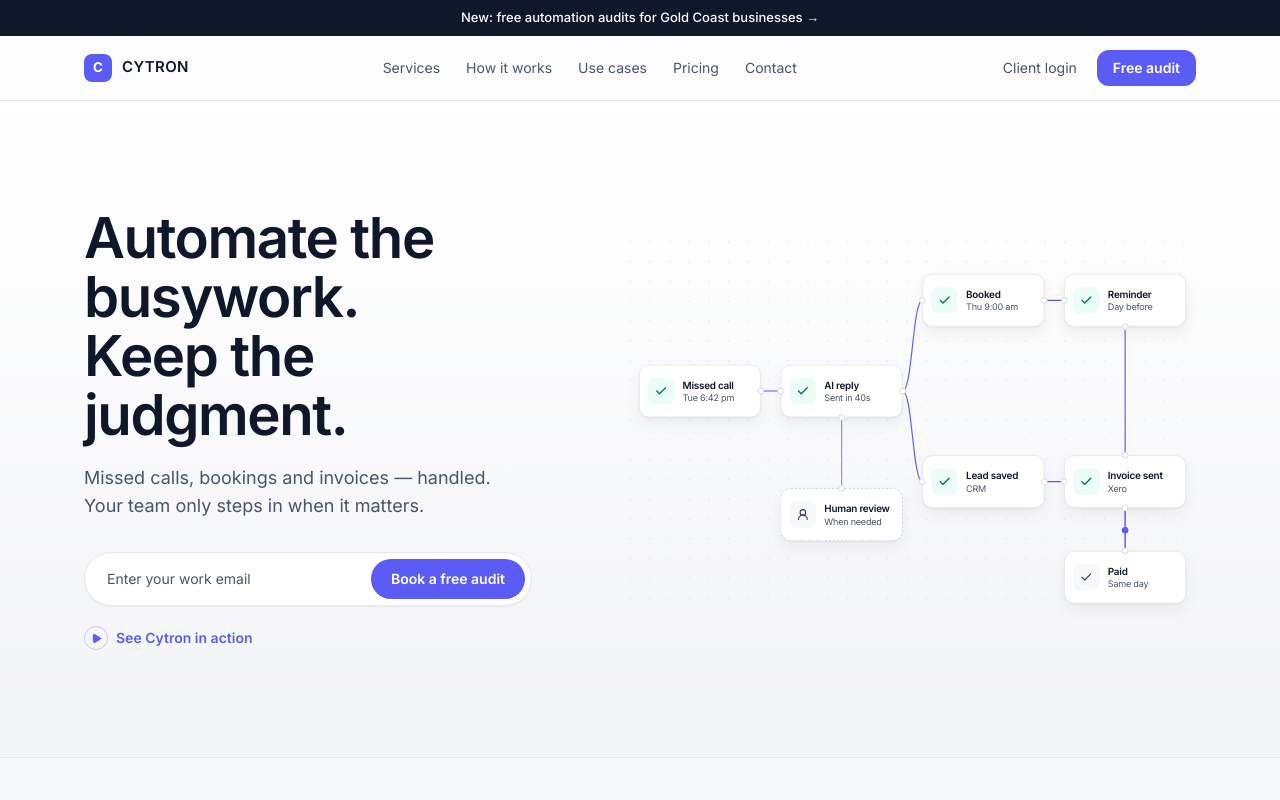
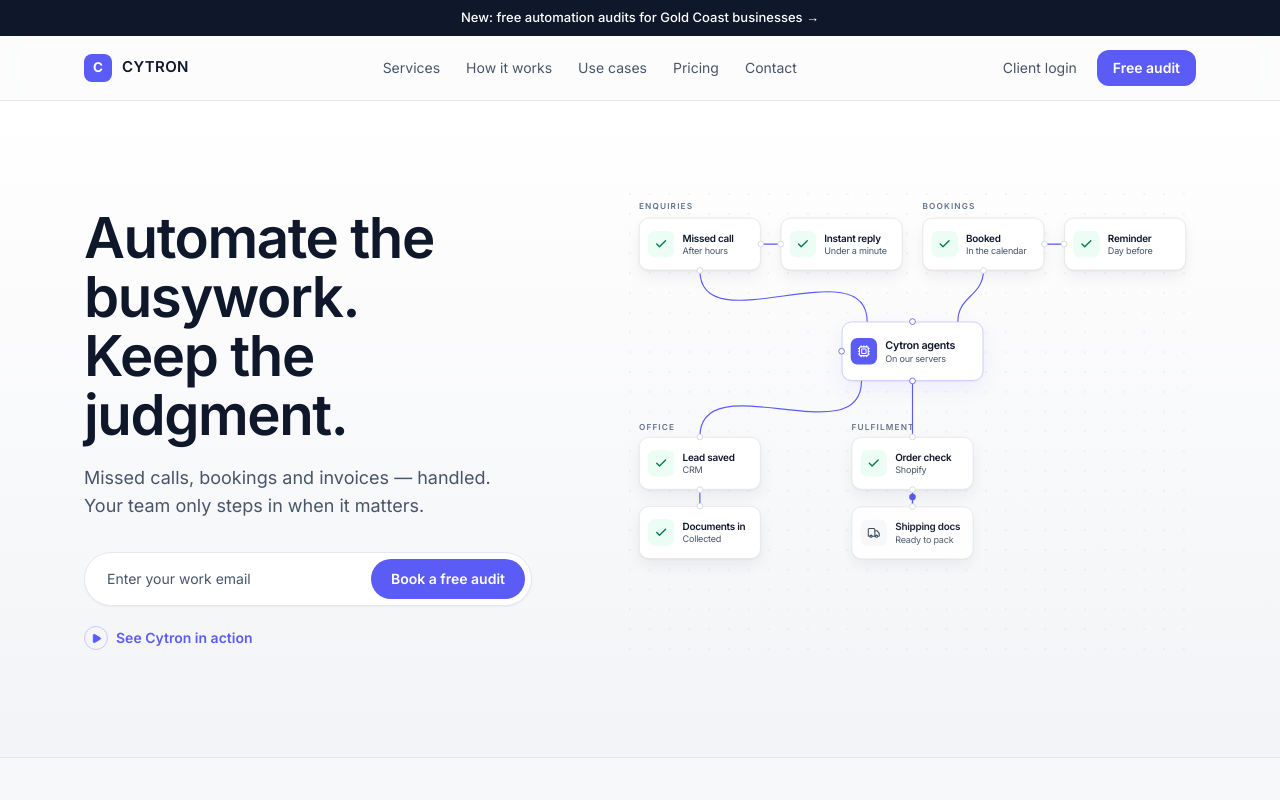
Before and after one commit to thiagocaian/Generate-auto-post-AI-videos-to-social-media-with-Veo3-and-Blotato, a Next.js app: page / in a window 1280 px wide. Shown: the top 800 px of the page. Built offline with nearby package versions, Linux system fonts and the light colour scheme.

Commit message:
Show every Cytron service area in the hero flow graph
Replace the single missed-call story with a flat Cytron-agents hub and lanes for enquiries, bookings, office, fulfilment, finance, and human review, using only work already described on the site.

```diff
--- a/components/marketing/hero-flow.tsx
+++ b/components/marketing/hero-flow.tsx
@@ -6,16 +6,35 @@ import {
   Bell,
   CalendarCheck,
   Check,
+  Cpu,
   Database,
+  FileText,
   MessageSquare,
+  Package,
   PhoneMissed,
   Receipt,
+  Truck,
   UserRound,
   type LucideIcon,
 } from "lucide-react";
 
-type NodeId = "trigger" | "sms" | "booked" | "crm" | "reminder" | "invoice" | "paid" | "human";
+type NodeId =
+  | "hub"
+  | "missed"
+  | "reply"
+  | "booked"
+  | "reminder"
+  | "lead"
+  | "documents"
+  | "order"
+  | "shipping"
+  | "invoice"
+  | "paid"
+  | "human";
+
 type NodeState = "idle" | "running" | "done";
+type Side = "left" | "right" | "top" | "bottom";
+type NodeKind = "hub" | "task" | "human";
 
 type FlowNode = {
   id: NodeId;
@@ -24,116 +43,207 @@ type FlowNode = {
   title: string;
   sub: string;
   icon: LucideIcon;
+  kind?: NodeKind;
+  w?: number;
+  h?: number;
 };
 
 type FlowEdge = {
   id: string;
   from: NodeId;
   to: NodeId;
-  /** Leaves from the bottom of `from` and enters the top of `to`. */
-  vertical?: boolean;
+  fromSide: Side;
+  toSide: Side;
+  /** Shift the port along the side, -0.5 to 0.5, so several spokes can leave the hub cleanly. */
+  fromAlong?: number;
+  toAlong?: number;
   dashed?: boolean;
 };
 
-// Flat, grid-aligned canvas: 4 columns × 4 rows. Everything is on the same plane
-// (no rotate / translateZ), so the connector lines always meet the cards exactly.
+type LaneLabel = { id: string; label: string; x: number; y: number; w: number };
+
+// Flat, grid-aligned canvas. No rotate / translateZ, so connectors meet the cards exactly.
 const NODE_W = 148;
 const NODE_H = 64;
-const COL = 172; // column pitch
-const PAD = 12; // room for the port dots on the outer edges
+const HUB_W = 172;
+const HUB_H = 72;
+const COL = 172;
+const PAD = 12;
+
+const TOP_Y = 30;
+const HUB_X = (PAD * 2 + COL * 3 + NODE_W - HUB_W) / 2; // centered in the 688-wide canvas
+const HUB_Y = 156;
+const BOT_Y1 = 296;
+const BOT_Y2 = 380;
+const HUMAN_Y = 492;
+const LEFT_X = PAD;
+const COL1_X = PAD + COL;
+const COL2_X = PAD + COL * 2;
+const RIGHT_X = PAD + COL * 3;
+const MID_X = (PAD * 2 + COL * 3 + NODE_W - NODE_W) / 2; // 270
+const HUMAN_X = MID_X;
 
 const NODES: FlowNode[] = [
-  { id: "trigger", x: PAD, y: 150, title: "Missed call", sub: "Tue 6:42 pm", icon: PhoneMissed },
-  { id: "sms", x: PAD + COL, y: 150, title: "AI reply", sub: "Sent in 40s", icon: MessageSquare },
-  { id: "booked", x: PAD + COL * 2, y: 40, title: "Booked", sub: "Thu 9:00 am", icon: CalendarCheck },
-  { id: "crm", x: PAD + COL * 2, y: 260, title: "Lead saved", sub: "CRM", icon: Database },
-  { id: "reminder", x: PAD + COL * 3, y: 40, title: "Reminder", sub: "Day before", icon: Bell },
-  { id: "invoice", x: PAD + COL * 3, y: 260, title: "Invoice sent", sub: "Xero", icon: Receipt },
-  { id: "paid", x: PAD + COL * 3, y: 376, title: "Paid", sub: "Same day", icon: Check },
-  { id: "human", x: PAD + COL, y: 300, title: "Human review", sub: "When needed", icon: UserRound },
+  { id: "hub", x: HUB_X, y: HUB_Y, w: HUB_W, h: HUB_H, title: "Cytron agents", sub: "On our servers", icon: Cpu, kind: "hub" },
+  // Enquiries — /services "Missed calls & messages"
+  { id: "missed", x: LEFT_X, y: TOP_Y, title: "Missed call", sub: "After hours", icon: PhoneMissed },
+  { id: "reply", x: COL1_X, y: TOP_Y, title: "Instant reply", sub: "Under a minute", icon: MessageSquare },
+  // Bookings — /services "Bookings" + "Reminders"
+  { id: "booked", x: COL2_X, y: TOP_Y, title: "Booked", sub: "In the calendar", icon: CalendarCheck },
+  { id: "reminder", x: RIGHT_X, y: TOP_Y, title: "Reminder", sub: "Day before", icon: Bell },
+  // Office — /services "Lead capture" + /professional-services documents
+  { id: "lead", x: LEFT_X, y: BOT_Y1, title: "Lead saved", sub: "CRM", icon: Database },
+  { id: "documents", x: LEFT_X, y: BOT_Y2, title: "Documents in", sub: "Collected", icon: FileText },
+  // Fulfilment — /retail + /use-cases retailer case study
+  { id: "order", x: MID_X, y: BOT_Y1, title: "Order check", sub: "Shopify", icon: Package },
+  { id: "shipping", x: MID_X, y: BOT_Y2, title: "Shipping docs", sub: "Ready to pack", icon: Truck },
+  // Finance — /services "Invoices & payments"
+  { id: "invoice", x: RIGHT_X, y: BOT_Y1, title: "Invoice sent", sub: "Xero", icon: Receipt },
+  { id: "paid", x: RIGHT_X, y: BOT_Y2, title: "Paid", sub: "Pay-by-link", icon: Check },
+  // Human review — /services "Human review"
+  { id: "human", x: HUMAN_X, y: HUMAN_Y, title: "Human review", sub: "When needed", icon: UserRound, kind: "human" },
+];
+
+const LANES: LaneLabel[] = [
+  { id: "enquiries", label: "Enquiries", x: LEFT_X, y: 8, w: COL + NODE_W },
+  { id: "bookings", label: "Bookings", x: COL2_X, y: 8, w: COL + NODE_W },
+  { id: "office", label: "Office", x: LEFT_X, y: 276, w: NODE_W },
+  { id: "fulfilment", label: "Fulfilment", x: MID_X, y: 276, w: NODE_W },
+  { id: "finance", label: "Finance", x: RIGHT_X, y: 276, w: NODE_W },
+  { id: "exceptions", label: "Exceptions", x: HUMAN_X, y: 472, w: NODE_W },
 ];
 
 const EDGES: FlowEdge[] = [
-  { id: "e-trigger-sms", from: "trigger", to: "sms" },
-  { id: "e-sms-booked", from: "sms", to: "booked" },
-  { id: "e-sms-crm", from: "sms", to: "crm" },
-  { id: "e-sms-human", from: "sms", to: "human", vertical: true, dashed: true },
-  { id: "e-booked-reminder", from: "booked", to: "reminder" },
-  { id: "e-reminder-invoice", from: "reminder", to: "invoice", vertical: true },
-  { id: "e-crm-invoice", from: "crm", to: "invoice" },
-  { id: "e-invoice-paid", from: "invoice", to: "paid", vertical: true },
+  // Hub to each lane, then the two steps inside the lane
+  { id: "e-hub-missed", from: "hub", to: "missed", fromSide: "top", toSide: "bottom", fromAlong: -0.32 },
+  { id: "e-missed-reply", from: "missed", to: "reply", fromSide: "right", toSide: "left" },
+  { id: "e-hub-booked", from: "hub", to: "booked", fromSide: "top", toSide: "bottom", fromAlong: 0.32 },
+  { id: "e-booked-reminder", from: "booked", to: "reminder", fromSide: "right", toSide: "left" },
+  { id: "e-hub-lead", from: "hub", to: "lead", fromSide: "bottom", toSide: "top", fromAlong: -0.36 },
+  { id: "e-lead-documents", from: "lead", to: "documents", fromSide: "bottom", toSide: "top" },
+  { id: "e-hub-order", from: "hub", to: "order", fromSide: "bottom", toSide: "top" },
+  { id: "e-order-shipping", from: "order", to: "shipping", fromSide: "bottom", toSide: "top" },
+  { id: "e-hub-invoice", from: "hub", to: "invoice", fromSide: "bottom", toSide: "top", fromAlong: 0.36 },
+  { id: "e-invoice-paid", from: "invoice", to: "paid", fromSide: "bottom", toSide: "top" },
+  // Dashed exception path, routed around the fulfilment column
+  { id: "e-hub-human", from: "hub", to: "human", fromSide: "left", toSide: "left", fromAlong: 0.28, dashed: true },
 ];
 
 const MAIN_PULSE: { edge: string; fromMs: number; toMs: number }[] = [
-  { edge: "e-trigger-sms", fromMs: 500, toMs: 1500 },
-  { edge: "e-sms-booked", fromMs: 2100, toMs: 3000 },
-  { edge: "e-sms-crm", fromMs: 2100, toMs: 3000 },
-  { edge: "e-booked-reminder", fromMs: 3500, toMs: 4400 },
-  { edge: "e-reminder-invoice", fromMs: 4900, toMs: 5800 },
-  { edge: "e-crm-invoice", fromMs: 3500, toMs: 4900 },
-  { edge: "e-invoice-paid", fromMs: 6300, toMs: 7200 },
+  { edge: "e-hub-missed", fromMs: 900, toMs: 1600 },
+  { edge: "e-missed-reply", fromMs: 1700, toMs: 2300 },
+  { edge: "e-hub-booked", fromMs: 2500, toMs: 3200 },
+  { edge: "e-booked-reminder", fromMs: 3300, toMs: 3900 },
+  { edge: "e-hub-lead", fromMs: 4100, toMs: 4800 },
+  { edge: "e-lead-documents", fromMs: 4900, toMs: 5500 },
+  { edge: "e-hub-order", fromMs: 5700, toMs: 6400 },
+  { edge: "e-order-shipping", fromMs: 6500, toMs: 7100 },
+  { edge: "e-hub-invoice", fromMs: 7300, toMs: 8000 },
+  { edge: "e-invoice-paid", fromMs: 8100, toMs: 8700 },
+  { edge: "e-hub-human", fromMs: 8900, toMs: 9800 },
 ];
 
-const NODE_TIMES: Record<NodeId, { run: number; done: number }> = {
-  trigger: { run: 0, done: 500 },
-  sms: { run: 1500, done: 2100 },
-  booked: { run: 3000, done: 3500 },
-  crm: { run: 3000, done: 3500 },
-  reminder: { run: 4400, done: 4900 },
-  invoice: { run: 5800, done: 6300 },
-  paid: { run: 7200, done: 7700 },
-  human: { run: -1, done: -1 },
+const NODE_TIMES: Record<NodeId, { run: number; done: number; appear: number }> = {
+  hub: { appear: 0, run: 0, done: 700 },
+  missed: { appear: 900, run: 1600, done: 1700 },
+  reply: { appear: 1700, run: 2300, done: 2500 },
+  booked: { appear: 2500, run: 3200, done: 3300 },
+  reminder: { appear: 3300, run: 3900, done: 4100 },
+  lead: { appear: 4100, run: 4800, done: 4900 },
+  documents: { appear: 4900, run: 5500, done: 5700 },
+  order: { appear: 5700, run: 6400, done: 6500 },
+  shipping: { appear: 6500, run: 7100, done: 7300 },
+  invoice: { appear: 7300, run: 8000, done: 8100 },
+  paid: { appear: 8100, run: 8700, done: 8900 },
+  human: { appear: 8900, run: -1, done: -1 },
 };
 
-const LOOP_MS = 9500;
+const LOOP_MS = 12000;
 export const VIEW_W = PAD * 2 + COL * 3 + NODE_W; // 688
-export const VIEW_H = 376 + NODE_H + 16; // 456
+export const VIEW_H = HUMAN_Y + NODE_H + 16; // 572
 
 function nodeById(id: NodeId) {
   return NODES.find((n) => n.id === id)!;
 }
 
+function sizeOf(node: FlowNode) {
+  return { w: node.w ?? NODE_W, h: node.h ?? NODE_H };
+}
+
+function portPoint(node: FlowNode, side: Side, along = 0) {
+  const { w, h } = sizeOf(node);
+  const clamped = Math.max(-0.45, Math.min(0.45, along));
+  switch (side) {
+    case "left":
+      return { x: node.x, y: node.y + h / 2 + clamped * h };
+    case "right":
+      return { x: node.x + w, y: node.y + h / 2 + clamped * h };
+    case "top":
+      return { x: node.x + w / 2 + clamped * w, y: node.y };
+    case "bottom":
+      return { x: node.x + w / 2 + clamped * w, y: node.y + h };
+  }
+}
+
+function control(pt: { x: number; y: number }, side: Side, dist: number) {
+  switch (side) {
+    case "left":
+      return { x: pt.x - dist, y: pt.y };
+    case "right":
+      return { x: pt.x + dist, y: pt.y };
+    case "top":
+      return { x: pt.x, y: pt.y - dist };
+    case "bottom":
+      return { x: pt.x, y: pt.y + dist };
+  }
+}
+
 export function edgeEnds(edge: FlowEdge) {
   const from = nodeById(edge.from);
   const to = nodeById(edge.to);
-  if (edge.vertical) {
   return {
-      start: { x: from.x + NODE_W / 2, y: from.y + NODE_H },
-      end: { x: to.x + NODE_W / 2, y: to.y },
-    };
-  }
-  return {
-    start: { x: from.x + NODE_W, y: from.y + NODE_H / 2 },
-    end: { x: to.x, y: to.y + NODE_H / 2 },
+    start: portPoint(from, edge.fromSide, edge.fromAlong),
+    end: portPoint(to, edge.toSide, edge.toAlong),
   };
 }
 
 function edgePath(edge: FlowEdge) {
   const { start, end } = edgeEnds(edge);
-  let d: string;
-  if (edge.vertical) {
+  const span = Math.hypot(end.x - start.x, end.y - start.y);
+  const dist = Math.max(28, Math.min(90, span * 0.45));
+  // Exception path: leave the hub to the left and drop between Office and Fulfilment.
+  if (edge.id === "e-hub-human") {
+    const midX = 214;
+    const midY = 248;
+    const dropY = 470;
+    const d = `M ${start.x} ${start.y} L ${midX} ${start.y} L ${midX} ${dropY} C ${midX} ${dropY + 18}, ${end.x - 18} ${end.y}, ${end.x} ${end.y}`;
+    return { d, start, end };
+  }
+  if (edge.fromSide === "right" && edge.toSide === "left" && start.y === end.y) {
+    return { d: `M ${start.x} ${start.y} L ${end.x} ${end.y}`, start, end };
+  }
+  if (edge.fromSide === "bottom" && edge.toSide === "top" && start.x === end.x) {
     const dy = Math.max(18, (end.y - start.y) * 0.5);
-    d = `M ${start.x} ${start.y} C ${start.x} ${start.y + dy}, ${end.x} ${end.y - dy}, ${end.x} ${end.y}`;
-  } else if (start.y === end.y) {
-    d = `M ${start.x} ${start.y} L ${end.x} ${end.y}`;
-  } else {
-    const dx = (end.x - start.x) * 0.5;
-    d = `M ${start.x} ${start.y} C ${start.x + dx} ${start.y}, ${end.x - dx} ${end.y}, ${end.x} ${end.y}`;
+    const d = `M ${start.x} ${start.y} C ${start.x} ${start.y + dy}, ${end.x} ${end.y - dy}, ${end.x} ${end.y}`;
+    return { d, start, end };
   }
+  const c1 = control(start, edge.fromSide, dist);
+  const c2 = control(end, edge.toSide, dist);
+  const d = `M ${start.x} ${start.y} C ${c1.x} ${c1.y}, ${c2.x} ${c2.y}, ${end.x} ${end.y}`;
   return { d, start, end };
 }
 
-/** Which sides of each card have a connector, so port dots are drawn only where a line meets the card. */
-const PORTS: Record<NodeId, Set<"left" | "right" | "top" | "bottom">> = (() => {
-  const out = Object.fromEntries(NODES.map((n) => [n.id, new Set()])) as Record<NodeId, Set<"left" | "right" | "top" | "bottom">>;
+const PORTS: Record<NodeId, Partial<Record<Side, boolean>>> = (() => {
+  const out = Object.fromEntries(NODES.map((n) => [n.id, {}])) as Record<NodeId, Partial<Record<Side, boolean>>>;
   for (const e of EDGES) {
-    out[e.from].add(e.vertical ? "bottom" : "right");
-    out[e.to].add(e.vertical ? "top" : "left");
+    out[e.from][e.fromSide] = true;
+    out[e.to][e.toSide] = true;
   }
   return out;
 })();
 
 function stateAt(id: NodeId, t: number, reduced: boolean): NodeState {
+  if (id === "hub") return reduced || t >= NODE_TIMES.hub.done ? "done" : t >= 0 ? "running" : "idle";
   if (reduced) return id === "human" ? "idle" : "done";
   if (id === "human") return "idle";
   const times = NODE_TIMES[id];
@@ -142,12 +252,52 @@ function stateAt(id: NodeId, t: number, reduced: boolean): NodeState {
   return "idle";
 }
 
-const MOBILE_STEPS: { id: NodeId; title: string; sub: string; icon: FlowNode["icon"] }[] = [
-  { id: "trigger", title: "Missed call", sub: "Tue 6:42 pm", icon: PhoneMissed },
-  { id: "sms", title: "AI reply", sub: "Sent in 40s", icon: MessageSquare },
-  { id: "booked", title: "Booked", sub: "Thu 9:00 am", icon: CalendarCheck },
+function visibleAt(id: NodeId, t: number, reduced: boolean) {
+  if (reduced) return true;
+  return t >= NODE_TIMES[id].appear;
+}
+
+const MOBILE_GROUPS: { label: string; nodes: { id: NodeId; title: string; sub: string; icon: FlowNode["icon"] }[] }[] = [
+  { label: "Cytron agents", nodes: [{ id: "hub", title: "Cytron agents", sub: "On our servers", icon: Cpu }] },
+  {
+    label: "Enquiries",
+    nodes: [
+      { id: "missed", title: "Missed call", sub: "After hours", icon: PhoneMissed },
+      { id: "reply", title: "Instant reply", sub: "Under a minute", icon: MessageSquare },
+    ],
+  },
+  {
+    label: "Bookings",
+    nodes: [
+      { id: "booked", title: "Booked", sub: "In the calendar", icon: CalendarCheck },
+      { id: "reminder", title: "Reminder", sub: "Day before", icon: Bell },
+    ],
+  },
+  {
+    label: "Office",
+    nodes: [
+      { id: "lead", title: "Lead saved", sub: "CRM", icon: Database },
+      { id: "documents", title: "Documents in", sub: "Collected", icon: FileText },
+    ],
+  },
+  {
+    label: "Fulfilment",
+    nodes: [
+      { id: "order", title: "Order check", sub: "Shopify", icon: Package },
+      { id: "shipping", title: "Shipping docs", sub: "Ready to pack", icon: Truck },
+    ],
+  },
+  {
+    label: "Finance",
+    nodes: [
       { id: "invoice", title: "Invoice sent", sub: "Xero", icon: Receipt },
-  { id: "paid", title: "Paid", sub: "Same day", icon: Check },
+      { id: "paid", title: "Paid", sub: "Pay-by-link", icon: Check },
+    ],
+  },
+  {
+    label: "Exceptions",
+    nodes: [{ id: "human", title: "Human review", sub: "When needed", icon: UserRound }],
+  },
 ];
 
 function NodeCard({
@@ -155,16 +305,21 @@ function NodeCard({
   state,
   style,
 }: {
-  node: FlowNode | (typeof MOBILE_STEPS)[number];
+  node: FlowNode | { id: NodeId; title: string; sub: string; icon: FlowNode["icon"]; kind?: NodeKind };
   state: NodeState;
   style?: React.CSSProperties;
 }) {
   const Icon = node.icon;
+  const kind: NodeKind = "kind" in node && node.kind ? node.kind : node.id === "hub" ? "hub" : node.id === "human" ? "human" : "task";
+  const isHub = kind === "hub";
+  const isHuman = kind === "human";
   return (
     <div
       className={`flex items-center gap-2.5 rounded-xl border bg-white px-2.5 py-2.5 ${
-        "id" in node && node.id === "human"
+        isHuman
           ? "border-dashed border-slate-300"
+          : isHub
+            ? "border-[#c7c8f8]"
             : state === "running"
               ? "border-[#5b5cf6]"
               : "border-[#e5e7eb]"
@@ -172,23 +327,29 @@ function NodeCard({
       style={{
         width: NODE_W,
         height: NODE_H,
-        boxShadow: "0 1px 2px rgba(15,23,42,0.05), 0 8px 20px rgba(15,23,42,0.06)",
+        boxShadow: isHub
+          ? "0 1px 2px rgba(15,23,42,0.05), 0 10px 24px rgba(91,92,246,0.08)"
+          : "0 1px 2px rgba(15,23,42,0.05), 0 8px 20px rgba(15,23,42,0.06)",
         ...style,
       }}
     >
       <span
         className={`flex h-8 w-8 shrink-0 items-center justify-center rounded-md ${
-          state === "done"
+          isHub
+            ? "bg-[#5b5cf6] text-white"
+            : state === "done"
               ? "bg-emerald-50 text-emerald-700"
               : state === "running"
                 ? "bg-[#5b5cf6] text-white"
                 : "bg-[#f7f8fa] text-slate-700"
         }`}
       >
-        {state === "done" ? <Check size={16} strokeWidth={2.5} /> : <Icon size={16} />}
+        {state === "done" && !isHub ? <Check size={16} strokeWidth={2.5} /> : <Icon size={16} />}
       </span>
       <span className="min-w-0 flex-1">
-        <span className="block truncate text-[12px] font-semibold tracking-tight text-slate-900">{node.title}</span>
+        <span className={`block truncate font-semibold tracking-tight text-slate-900 ${isHub ? "text-[13px]" : "text-[12px]"}`}>
+          {node.title}
+        </span>
         <span className="block truncate text-[11px] leading-tight tracking-tight text-slate-600">{node.sub}</span>
       </span>
     </div>
@@ -235,11 +396,14 @@ function DesktopFlow({ time, reduced }: { time: number; reduced: boolean }) {
         <rect width={VIEW_W} height={VIEW_H} fill="url(#hero-dot-grid)" opacity="0.7" />
         {EDGES.map((edge) => {
           const { d } = paths[edge.id];
+          const fromVisible = visibleAt(edge.from, time, reduced);
+          const toVisible = visibleAt(edge.to, time, reduced);
+          const show = fromVisible && (toVisible || (!reduced && time >= NODE_TIMES[edge.to].appear - 200));
           const live = pulses.some((p) => p.edge === edge.id && p.on);
           const consumed =
             reduced ||
-            MAIN_PULSE.filter((p) => p.edge === edge.id).some((p) => time >= p.toMs) ||
-            (edge.dashed && time >= NODE_TIMES.sms.done);
+            MAIN_PULSE.filter((p) => p.edge === edge.id).some((p) => time >= p.toMs);
+          if (!show) return null;
           return (
             <motion.path
               key={edge.id}
@@ -247,12 +411,13 @@ function DesktopFlow({ time, reduced }: { time: number; reduced: boolean }) {
               fill="none"
               stroke={live || consumed ? "#5b5cf6" : "#cbd5e1"}
               strokeLinecap="round"
+              strokeLinejoin="round"
               strokeWidth={live ? 1.75 : 1.4}
               strokeDasharray={edge.dashed ? "5 5" : undefined}
               strokeOpacity={edge.dashed ? 0.7 : 1}
               initial={reduced ? false : { pathLength: 0 }}
               animate={{ pathLength: 1 }}
-              transition={{ duration: reduced ? 0 : 0.9, ease: "easeOut" }}
+              transition={{ duration: reduced ? 0 : 0.7, ease: "easeOut" }}
             />
           );
         })}
@@ -263,19 +428,56 @@ function DesktopFlow({ time, reduced }: { time: number; reduced: boolean }) {
           ))}
       </svg>
 
+      {LANES.map((lane) => {
+        const related: NodeId[] =
+          lane.id === "enquiries"
+            ? ["missed"]
+            : lane.id === "bookings"
+              ? ["booked"]
+              : lane.id === "office"
+                ? ["lead"]
+                : lane.id === "fulfilment"
+                  ? ["order"]
+                  : lane.id === "finance"
+                    ? ["invoice"]
+                    : ["human"];
+        const show = reduced || related.some((id) => visibleAt(id, time, reduced));
+        if (!show) return null;
+        return (
+          <p
+            key={lane.id}
+            className="absolute text-[10px] font-semibold uppercase tracking-[0.14em] text-slate-500"
+            style={{ left: lane.x, top: lane.y, width: lane.w }}
+          >
+            {lane.label}
+          </p>
+        );
+      })}
+
       {NODES.map((node) => {
+        if (!visibleAt(node.id, time, reduced) && !reduced) {
+          return null;
+        }
         const state = stateAt(node.id, time, reduced);
         const sides = PORTS[node.id];
+        const { w, h } = sizeOf(node);
         const dot = "absolute z-10 h-2 w-2 rounded-full border bg-white";
-        const on = state === "running" ? "border-[#5b5cf6]" : "border-[#d1d5db]";
+        const on = state === "running" || node.kind === "hub" ? "border-[#5b5cf6]" : "border-[#d1d5db]";
         return (
-          <div key={node.id} className="absolute" style={{ left: node.x, top: node.y, width: NODE_W, height: NODE_H }}>
-            {sides.has("left") && <span className={`${dot} ${on} left-0 top-1/2 -translate-x-1/2 -translate-y-1/2`} aria-hidden />}
-            {sides.has("right") && <span className={`${dot} ${on} right-0 top-1/2 translate-x-1/2 -translate-y-1/2`} aria-hidden />}
-            {sides.has("top") && <span className={`${dot} ${on} left-1/2 top-0 -translate-x-1/2 -translate-y-1/2`} aria-hidden />}
-            {sides.has("bottom") && <span className={`${dot} ${on} bottom-0 left-1/2 -translate-x-1/2 translate-y-1/2`} aria-hidden />}
-            <NodeCard node={node} state={state} />
-          </div>
+          <motion.div
+            key={node.id}
+            className="absolute"
+            style={{ left: node.x, top: node.y, width: w, height: h }}
+            initial={reduced ? false : { opacity: 0, y: 8 }}
+            animate={{ opacity: 1, y: 0 }}
+            transition={{ duration: 0.35, ease: "easeOut" }}
+          >
+            {sides.left && <span className={`${dot} ${on} left-0 top-1/2 -translate-x-1/2 -translate-y-1/2`} aria-hidden />}
+            {sides.right && <span className={`${dot} ${on} right-0 top-1/2 translate-x-1/2 -translate-y-1/2`} aria-hidden />}
+            {sides.top && <span className={`${dot} ${on} left-1/2 top-0 -translate-x-1/2 -translate-y-1/2`} aria-hidden />}
+            {sides.bottom && <span className={`${dot} ${on} bottom-0 left-1/2 -translate-x-1/2 translate-y-1/2`} aria-hidden />}
+            <NodeCard node={node} state={state} style={{ width: w, height: h }} />
+          </motion.div>
         );
       })}
     </div>
@@ -302,15 +504,26 @@ function TravelDot({ d, t }: { d: string; t: number }) {
 
 function MobileFlow({ time, reduced }: { time: number; reduced: boolean }) {
   return (
-    <ol className="relative mx-auto w-full max-w-sm px-5">
-      <span className="absolute bottom-6 left-[34px] top-6 w-px bg-[#e5e7eb]" aria-hidden />
-      {MOBILE_STEPS.map((node, i) => {
+    <div className="relative mx-auto w-full max-w-sm px-5">
+      {MOBILE_GROUPS.map((group) => {
+        const showGroup = reduced || group.nodes.some((node) => visibleAt(node.id, time, reduced));
+        if (!showGroup) return null;
+        return (
+        <div key={group.label} className="mb-5 last:mb-0">
+          <p className="mb-2 text-[10px] font-semibold uppercase tracking-[0.14em] text-slate-500">{group.label}</p>
+          <ol className="relative">
+            <span className="absolute bottom-6 left-[5px] top-6 w-px bg-[#e5e7eb]" aria-hidden />
+            {group.nodes.map((node) => {
               const state = stateAt(node.id, time, reduced);
+              const show = visibleAt(node.id, time, reduced);
+              if (!show) return null;
               return (
-          <li key={node.id} className="relative mb-4 last:mb-0 flex items-start gap-3">
+                <li key={node.id} className="relative mb-3 last:mb-0 flex items-start gap-3">
                   <span
                     className={`relative z-10 mt-4 h-2.5 w-2.5 shrink-0 rounded-full border ${
-                state === "done" || state === "running" ? "border-[#5b5cf6] bg-[#5b5cf6]" : "border-[#e5e7eb] bg-white"
+                      state === "done" || state === "running" || node.id === "hub"
+                        ? "border-[#5b5cf6] bg-[#5b5cf6]"
+                        : "border-[#e5e7eb] bg-white"
                     }`}
                     aria-hidden
                   />
@@ -319,6 +532,10 @@ function MobileFlow({ time, reduced }: { time: number; reduced: boolean }) {
               );
             })}
           </ol>
+        </div>
+        );
+      })}
+    </div>
   );
 }
 
@@ -351,7 +568,6 @@ export default function HeroFlow({ reduced: reducedProp }: { reduced?: boolean }
 
   return (
     <div ref={rootRef} className="relative w-full" aria-hidden="true">
-      {/* Tablet and desktop: flat node graph, scaled to fit the column */}
       <div ref={fitRef} className="hidden w-full md:block">
         <div className="mx-auto" style={{ width: VIEW_W * scale, height: VIEW_H * scale }}>
           <div style={{ width: VIEW_W, height: VIEW_H, transform: `scale(${scale})`, transformOrigin: "0 0" }}>
@@ -360,7 +576,6 @@ export default function HeroFlow({ reduced: reducedProp }: { reduced?: boolean }
         </div>
       </div>
 
-      {/* Phones: vertical flow */}
       <div className="flex items-center justify-center py-6 md:hidden">
         <MobileFlow time={time} reduced={reduced} />
       </div>
@@ -369,4 +584,4 @@ export default function HeroFlow({ reduced: reducedProp }: { reduced?: boolean }
 }
 
 export const HERO_FLOW_SUMMARY =
-  "A missed call is answered by an automatic SMS, the job is booked in the calendar, a reminder is sent, an invoice is synced to Xero and paid. Unclear cases are held for a person.";
+  "Cytron agents, running on our servers, handle enquiries, bookings, office admin, fulfilment and invoices. Anything unusual is held for a person.";
```
Lines whose indentation alone changed are shown as unchanged.
